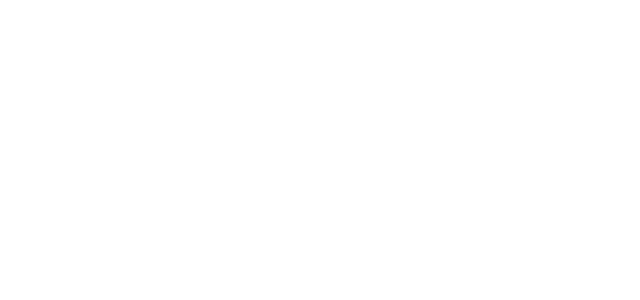
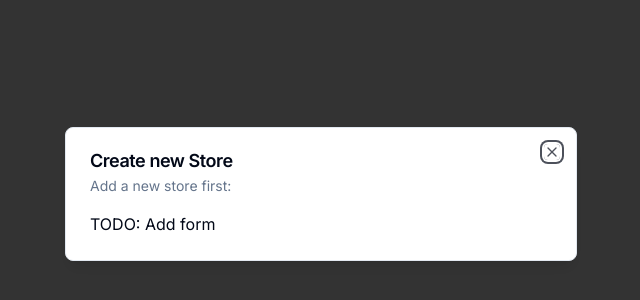
Before and after one commit to gileanu/E-commerce-Admin, a Next.js app: page / in a window 1280 px wide. Shown: the part 206-506 px from the top of the page, without its empty margins (319-959 px from the left). Built offline with nearby package versions, Linux system fonts and the light colour scheme.

Commit message:
added Create Store func

```diff
--- a/app/(root)/page.tsx
+++ b/app/(root)/page.tsx
@@ -1,11 +1,21 @@
-import { Button } from "@/components/ui/button";
-import { UserButton } from "@clerk/nextjs";
-import Image from "next/image";
+"use client";
+
+import { useStoreModal } from "@/hooks/use-store-modal";
+import { useEffect } from "react";
 
 const SetupPage = () => {
+
+  const onOpen = useStoreModal((state) => state.onOpen);
+  const isOpen = useStoreModal((state) => state.isOpen);
+
+  useEffect(() => {
+    if(!isOpen) {
+      onOpen();
+    }
+  }, [isOpen, onOpen]);
+
   return (
     <div className="p-4">
-      <UserButton afterSignOutUrl="/" />
     </div>
   );
 }
--- a/app/layout.tsx
+++ b/app/layout.tsx
@@ -1,13 +1,16 @@
+import { Inter } from "next/font/google";
 import type { Metadata } from "next";
-import { Inter } from "next/font/google";
+
+import { ClerkProvider } from "@clerk/nextjs";
+import { ModalProvider } from "@/providers/modal-provider";
+
 import "./globals.css";
-import { ClerkProvider } from "@clerk/nextjs";
 
 const inter = Inter({ subsets: ["latin"] });
 
 export const metadata: Metadata = {
   title: "Admin Dashboard",
-  description: "Cool looking backend",
+  description: "Cool looking Admin Backend",
 };
 
 export default function RootLayout({
@@ -18,7 +21,10 @@
   return (
     <ClerkProvider>
       <html lang="en">
-        <body className={inter.className}>{children}</body>
+        <body className={inter.className}>
+          <ModalProvider />
+          {children}
+          </body>
       </html>
     </ClerkProvider>
   );
--- /dev/null
+++ b/components/modals/store-modal.tsx
@@ -0,0 +1,14 @@
+"use client";
+
+import { useStoreModal } from "@/hooks/use-store-modal";
+import { Modal } from "@/components/ui/modal";
+
+export const StoreModal = () => {
+    const storeModal = useStoreModal();
+
+    return (
+        <Modal title="Create new Store" description="Add a new store first:" isOpen={storeModal.isOpen} onClose={storeModal.onClose}>
+            TODO: Add form
+        </Modal>
+    );
+};
--- /dev/null
+++ b/components/ui/dialog.tsx
@@ -0,0 +1,122 @@
+"use client"
+
+import * as React from "react"
+import * as DialogPrimitive from "@radix-ui/react-dialog"
+import { X } from "lucide-react"
+
+import { cn } from "@/lib/utils"
+
+const Dialog = DialogPrimitive.Root
+
+const DialogTrigger = DialogPrimitive.Trigger
+
+const DialogPortal = DialogPrimitive.Portal
+
+const DialogClose = DialogPrimitive.Close
+
+const DialogOverlay = React.forwardRef<
+  React.ElementRef<typeof DialogPrimitive.Overlay>,
+  React.ComponentPropsWithoutRef<typeof DialogPrimitive.Overlay>
+>(({ className, ...props }, ref) => (
+  <DialogPrimitive.Overlay
+    ref={ref}
+    className={cn(
+      "fixed inset-0 z-50 bg-black/80  data-[state=open]:animate-in data-[state=closed]:animate-out data-[state=closed]:fade-out-0 data-[state=open]:fade-in-0",
+      className
+    )}
+    {...props}
+  />
+))
+DialogOverlay.displayName = DialogPrimitive.Overlay.displayName
+
+const DialogContent = React.forwardRef<
+  React.ElementRef<typeof DialogPrimitive.Content>,
+  React.ComponentPropsWithoutRef<typeof DialogPrimitive.Content>
+>(({ className, children, ...props }, ref) => (
+  <DialogPortal>
+    <DialogOverlay />
+    <DialogPrimitive.Content
+      ref={ref}
+      className={cn(
+        "fixed left-[50%] top-[50%] z-50 grid w-full max-w-lg translate-x-[-50%] translate-y-[-50%] gap-4 border bg-background p-6 shadow-lg duration-200 data-[state=open]:animate-in data-[state=closed]:animate-out data-[state=closed]:fade-out-0 data-[state=open]:fade-in-0 data-[state=closed]:zoom-out-95 data-[state=open]:zoom-in-95 data-[state=closed]:slide-out-to-left-1/2 data-[state=closed]:slide-out-to-top-[48%] data-[state=open]:slide-in-from-left-1/2 data-[state=open]:slide-in-from-top-[48%] sm:rounded-lg",
+        className
+      )}
+      {...props}
+    >
+      {children}
+      <DialogPrimitive.Close className="absolute right-4 top-4 rounded-sm opacity-70 ring-offset-background transition-opacity hover:opacity-100 focus:outline-none focus:ring-2 focus:ring-ring focus:ring-offset-2 disabled:pointer-events-none data-[state=open]:bg-accent data-[state=open]:text-muted-foreground">
+        <X className="h-4 w-4" />
+        <span className="sr-only">Close</span>
+      </DialogPrimitive.Close>
+    </DialogPrimitive.Content>
+  </DialogPortal>
+))
+DialogContent.displayName = DialogPrimitive.Content.displayName
+
+const DialogHeader = ({
+  className,
+  ...props
+}: React.HTMLAttributes<HTMLDivElement>) => (
+  <div
+    className={cn(
+      "flex flex-col space-y-1.5 text-center sm:text-left",
+      className
+    )}
+    {...props}
+  />
+)
+DialogHeader.displayName = "DialogHeader"
+
+const DialogFooter = ({
+  className,
+  ...props
+}: React.HTMLAttributes<HTMLDivElement>) => (
+  <div
+    className={cn(
+      "flex flex-col-reverse sm:flex-row sm:justify-end sm:space-x-2",
+      className
+    )}
+    {...props}
+  />
+)
+DialogFooter.displayName = "DialogFooter"
+
+const DialogTitle = React.forwardRef<
+  React.ElementRef<typeof DialogPrimitive.Title>,
+  React.ComponentPropsWithoutRef<typeof DialogPrimitive.Title>
+>(({ className, ...props }, ref) => (
+  <DialogPrimitive.Title
+    ref={ref}
+    className={cn(
+      "text-lg font-semibold leading-none tracking-tight",
+      className
+    )}
+    {...props}
+  />
+))
+DialogTitle.displayName = DialogPrimitive.Title.displayName
+
+const DialogDescription = React.forwardRef<
+  React.ElementRef<typeof DialogPrimitive.Description>,
+  React.ComponentPropsWithoutRef<typeof DialogPrimitive.Description>
+>(({ className, ...props }, ref) => (
+  <DialogPrimitive.Description
+    ref={ref}
+    className={cn("text-sm text-muted-foreground", className)}
+    {...props}
+  />
+))
+DialogDescription.displayName = DialogPrimitive.Description.displayName
+
+export {
+  Dialog,
+  DialogPortal,
+  DialogOverlay,
+  DialogClose,
+  DialogTrigger,
+  DialogContent,
+  DialogHeader,
+  DialogFooter,
+  DialogTitle,
+  DialogDescription,
+}
--- /dev/null
+++ b/components/ui/modal.tsx
@@ -0,0 +1,41 @@
+"use client";
+
+import { Dialog, DialogContent, DialogDescription, DialogHeader, DialogTitle } from "@/components/ui/dialog";
+
+interface ModalProps {
+    title: string;
+    description: string;
+    isOpen: boolean;
+    onClose: () => void;
+    children?: React.ReactNode;
+};
+
+export const Modal: React.FC<ModalProps> = ({
+    title,
+    description,
+    isOpen,
+    onClose,
+    children
+}) => {
+    const onChange = (open: boolean) => {
+        if (!open) {
+            onClose();
+        }
+    }
+
+    return (
+        <Dialog open={isOpen} onOpenChange={onChange}>
+            <DialogContent>
+                <DialogHeader>
+                    <DialogTitle>{title}</DialogTitle>
+                    <DialogDescription>
+                        {description}
+                    </DialogDescription>
+                </DialogHeader>
+                <div>
+                    {children}
+                </div>
+            </DialogContent>
+        </Dialog>
+    )
+}
--- /dev/null
+++ b/hooks/use-store-modal.tsx
@@ -0,0 +1,13 @@
+import { create } from "zustand";
+
+interface useStoreModalInterface {
+    isOpen: boolean;
+    onOpen: () => void;
+    onClose: () => void;
+}
+
+export const useStoreModal = create<useStoreModalInterface>((set) => ({
+    isOpen: false,
+    onOpen: () => set({isOpen: true}),
+    onClose: () => set({isOpen: false}),
+}));
--- a/package.json
+++ b/package.json
@@ -10,6 +10,7 @@
   },
   "dependencies": {
     "@clerk/nextjs": "^4.29.6",
+    "@radix-ui/react-dialog": "^1.0.5",
     "@radix-ui/react-slot": "^1.0.2",
     "class-variance-authority": "^0.7.0",
     "clsx": "^2.1.0",
@@ -18,7 +19,8 @@
     "react": "^18",
     "react-dom": "^18",
     "tailwind-merge": "^2.2.1",
-    "tailwindcss-animate": "^1.0.7"
+    "tailwindcss-animate": "^1.0.7",
+    "zustand": "^4.5.0"
   },
   "devDependencies": {
     "@types/node": "^20",
--- /dev/null
+++ b/providers/modal-provider.tsx
@@ -0,0 +1,23 @@
+"use client";
+
+import { useEffect, useState } from "react";
+
+import { StoreModal } from "@/components/modals/store-modal";
+
+export const ModalProvider = () => {
+    const [isMonted, setIsMounted] = useState(false);
+
+    useEffect(() => {
+        setIsMounted(true);
+    }, []);
+
+    if(!isMonted) {
+        return null;
+    }
+
+    return (
+        <>
+            <StoreModal />
+        </>
+    )
+}
```
Also changed, not shown: 1 other file (tests, documents, lock files or other folders).
